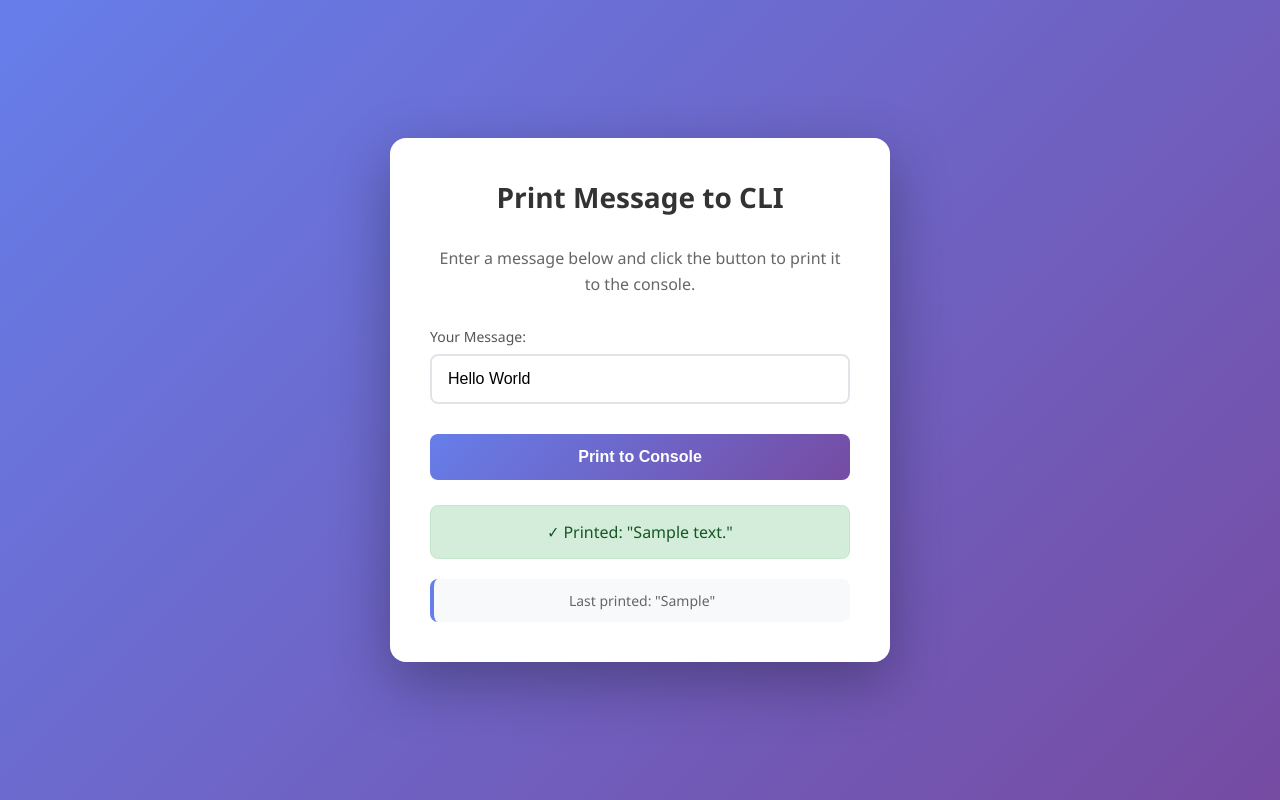
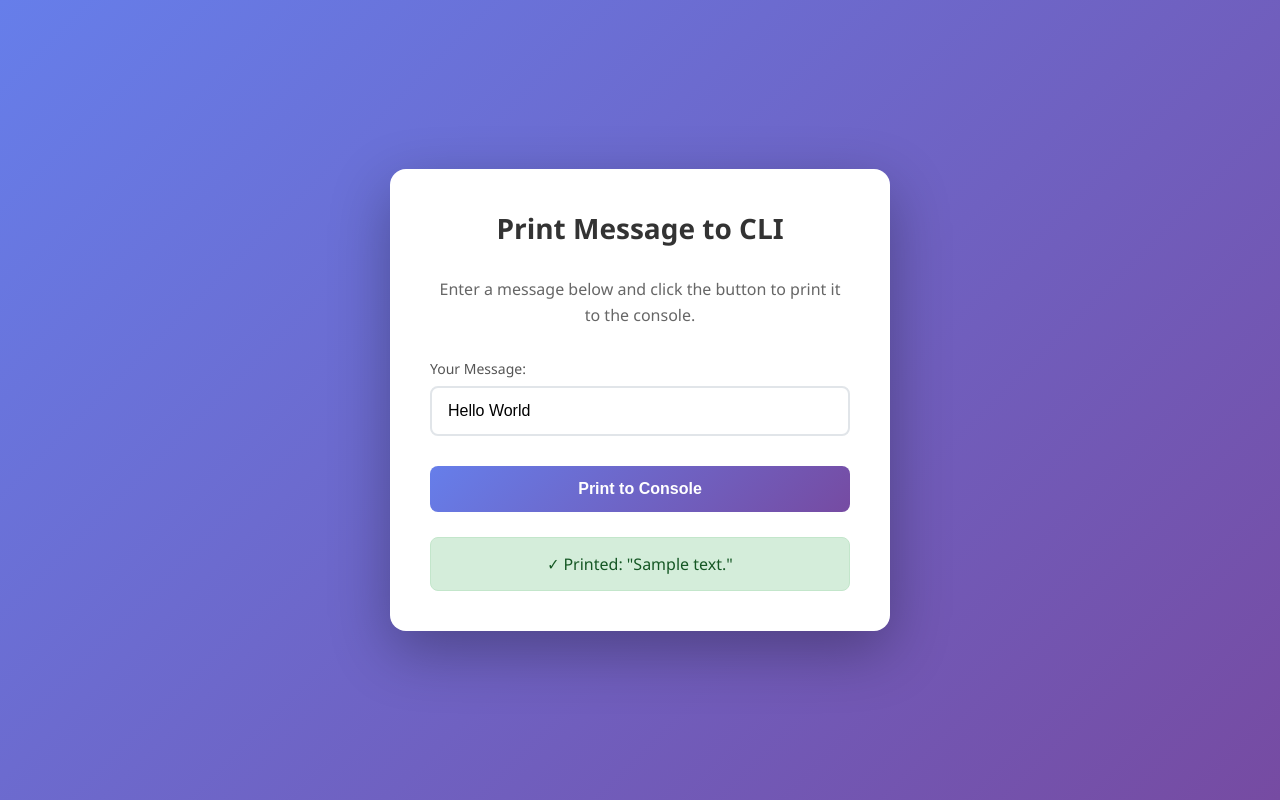
Before and after one commit to Einwegbecher/tiny-cal, a Flask app: template templates/index.html in a window 1280 px wide. Run offline with Flask 3, Linux system fonts and the light colour scheme; the template is opened without the code that fills it: most values are stand-ins (such as "Sample title", 1, 10 or a date in 2020).

Commit message:
Fix e-paper display functionality and remove last printed message field
- Fixed Waveshare e-paper integration with proper error handling
- Added display_on_epaper() function that uses the user's message
- Removed hardcoded 'Du Penis' text and replaced with dynamic message
- Fixed canvas dimensions to match epd2in15g display (200x200)
- Removed last printed message field from HTML
- Added graceful fallback if e-paper library is not available
- Improved error handling and logging

Co-authored-by: Einwegbecher <Einwegbecher@users.noreply.github.com>

```diff
--- a/app.py
+++ b/app.py
@@ -3,65 +3,84 @@ import os
 import time
 from PIL import Image, ImageDraw, ImageFont
 from flask import Flask, render_template, request
-from lib.waveshare_epd import epd2in15g
 
 app = Flask(__name__)
-last_printed_message = None
+
+# Try to import the waveshare e-paper library
+try:
+    from lib.waveshare_epd import epd2in15g
+    EPD_AVAILABLE = True
+except ImportError:
+    EPD_AVAILABLE = False
+    print("Warning: Waveshare e-paper library not available")
+
 
 @app.route('/')
 def index():
     """Render the main page with the form."""
-    return render_template(
-        'index.html',
-        printed_message=None,
-        last_printed=last_printed_message
-    )
+    return render_template('index.html', printed_message=None)
+
+
+def display_on_epaper(message):
+    """
+    Display a message on the Waveshare e-paper display.
+    Handles the display initialization, text rendering, and cleanup.
+    """
+    if not EPD_AVAILABLE:
+        print("E-paper display not available")
+        return False
+
+    try:
+        # Initialize the e-paper display
+        epd = epd2in15g.EPD()
+        epd.init()
+        epd.Clear()
+
+        # Load system font with safety fallback
+        try:
+            system_font = ImageFont.truetype('/usr/share/fonts/truetype/dejavu/DejaVuSans.ttf', 20)
+        except OSError:
+            system_font = ImageFont.load_default()
+
+        # Create canvas - note: epd2in15g is 200x200 pixels
+        print(f"Creating canvas for e-paper (width: {epd.width}, height: {epd.height})")
+        canvas = Image.new('1', (epd.width, epd.height), 255)  # '1' mode for 1-bit image
+        draw = ImageDraw.Draw(canvas)
+
+        # Draw the message on the canvas
+        draw.text((10, 30), message, font=system_font, fill=0)
+
+        # Display the image
+        print("Displaying message on e-paper...")
+        epd.display(epd.getbuffer(canvas))
+
+        # Put the display to sleep to save power
+        epd.sleep()
+        print("Message displayed successfully on e-paper!")
+        return True
+
+    except Exception as e:
+        print(f"Error displaying on e-paper: {e}")
+        return False
 
 
 @app.route('/print', methods=['POST'])
 def print_message():
-
-    global last_printed_message
-
+    """
+    Handle the form submission.
+    Prints the message to CLI and displays it on the e-paper.
+    """
     # Get the message from the form
     message = request.form.get('message', 'Hello World')
 
     # Print to CLI
     print(f"Printed: {message}")
-    try:
-        epd = epd2in15g.EPD()
-        epd.init()
-        epd.Clear()
 
-    # Load system font with safety fallback
-        try:
-            system_font = ImageFont.truetype('/usr/share/fonts/truetype/dejavu/DejaVuSans.ttf', 20)
-        except OSError:
-            system_font = ImageFont.load_default()
-
-        print("Preparing Frame 1...")
-        canvas1 = Image.new('1', (epd.height, epd.width), 255)
-        draw1 = ImageDraw.Draw(canvas1)
-        draw1.text((10, 30), "Du Penis", font=system_font, fill=0)     # Draw text onto the portrait canvas
-        rotated_canvas1 = canvas1.rotate(90, expand=True) # Rotate the canvas 90 degrees to fit the landscape hardware screen
-        print("Refreshing Screen (Blinking will take ~20 seconds)...")
-        epd.display(epd.getbuffer(rotated_canvas1))
-        print("Frame 1 Complete.")
-
-        epd.sleep()
-        print("Finished successfully!")
-    except Exception as e:
-        print(f"Error encountered: {e}")
-
-    # Store the last printed message
-    #last_printed_message = message
+    # Display on e-paper
+    display_on_epaper(message)
 
     # Render the template with success message
-    return render_template(
-        'index.html',
-        printed_message=message,
-        last_printed=last_printed_message
-    )
+    return render_template('index.html', printed_message=message)
 
 
 if __name__ == '__main__':
--- a/templates/index.html
+++ b/templates/index.html
@@ -122,15 +122,7 @@
             }
         }
 
-        .last-printed {
-            margin-top: 20px;
-            padding: 12px;
-            background: #f8f9fa;
-            border-radius: 8px;
-            font-size: 14px;
-            color: #666;
-            border-left: 4px solid #667eea;
-        }
+
     </style>
 </head>
 <body>
@@ -152,11 +144,7 @@
         </div>
         {% endif %}
 
-        {% if last_printed %}
-        <div class="last-printed">
-            Last printed: "{{ last_printed }}"
-        </div>
-        {% endif %}
+
     </div>
 </body>
 </html>
```
